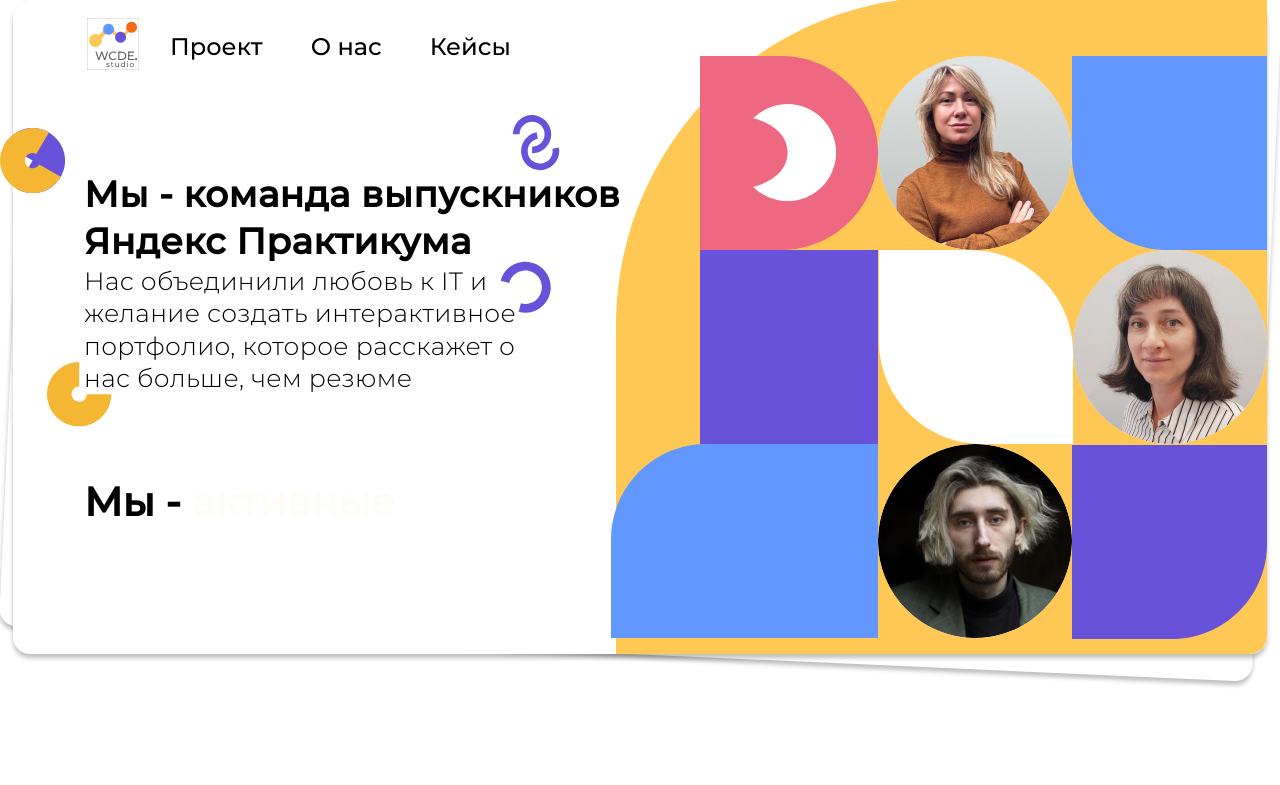
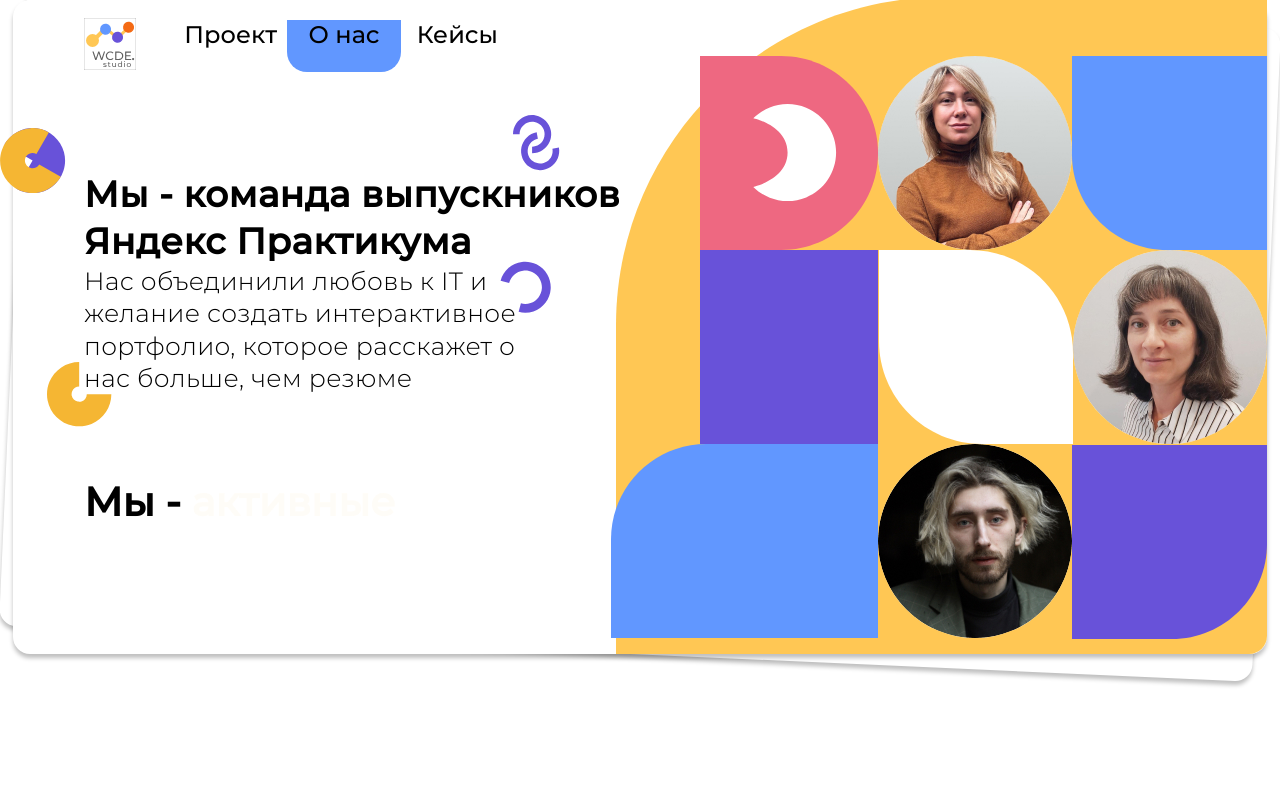
Before and after one commit to DarkwingDuck255/team-pet-project, a React (Create React App) app: page / in a window 1280 px wide. Shown: the top 785 px of the page. Built offline with nearby package versions, Linux system fonts and the light colour scheme.

Commit message:
выпадающее меню частичная реализация

```diff
--- a/package.json
+++ b/package.json
@@ -13,7 +13,6 @@
     "react-scripts": "5.0.1",
     "web-vitals": "^2.1.4"
   },
-  "homepage": "./",
   "scripts": {
     "start": "react-scripts start",
     "build": "react-scripts build",
--- a/src/components/Header/Header.css
+++ b/src/components/Header/Header.css
@@ -50,30 +50,61 @@
 .header__logo-link {
     cursor: pointer;
     max-width: 52px;
-    margin-left: 74px;
+    /* margin-left: 74px; */
 }
 
 .header__nav-wrapper {
     display: flex;
+    justify-content: space-between;
     flex-direction: row;
     gap: 31px;
-    max-width: 600px;
+    max-width: 430px;
     width: 100%;
     padding-top: 18px;
     text-align: center;
     vertical-align: middle;
     align-items: center;
+    margin: 0;
+    margin-left: 71px;
 }
 
 .header__nav {
+    max-width: 340px;
+    width: 100%;
     display: flex;
+    align-items: center;
+    height: 52px;
     flex-direction: row;
-    gap: 48px;
+    /* gap: 48px; */
+    justify-content: space-between;
     font-weight: 500;
     font-size: 24px;
     line-height: 29px;
     text-decoration: none;
     color: #1D1D1D;
+}
+
+.header__nav-link-wrapper {
+    display: flex;
+    position: relative;
+    height: 100%;
+    width: 100%;
+}
+
+.header__nav-link {
+    max-width: 129px;
+    width: 100%;
+    height: 100%;
+    align-self: center;
+    display: flex;
+    /* justify-self: center; */
+    justify-content: center;
+}
+
+.header__nav-link_main {
+    background-color: #6197FF;
+    border-radius: 0px 0px 20px 20px;
+    background-size:cover;
 }
 
 .header__title-wrapper {
@@ -291,3 +322,30 @@
     width: 65px;
     z-index: 3;
 }
+
+/* Выпадающее меню */
+
+.header__nav-droppdown-menu {
+    margin: 0;
+    position: absolute;
+    left: 280px;
+    top: 60px;
+    max-width: 384px;
+    width: 100%;
+    background-color: #6197FF;
+    text-align: left;
+    visibility: hidden;
+    display: flex;
+    flex-direction: column;
+    z-index: 10;
+    border-radius: 0 20px 20px 20px;
+}
+
+.header__nav-droppdown-menu-list {
+    list-style: none;
+    margin: 0;
+}
+
+.header__nav-droppdown-menu_visible {
+    visibility: visible;
+}
--- a/src/components/Header/Header.js
+++ b/src/components/Header/Header.js
@@ -1,4 +1,4 @@
-import React, { useEffect, useState } from 'react';
+import React, { useState } from 'react';
 import { Link } from 'react-router-dom';
 import './Header.css'
 import logo from '../../images/logo.svg';
@@ -15,6 +15,15 @@
 
 
 function Header() {
+    const [hover, setHover] = useState(false)
+
+    function showDropdownMenu() {
+        setHover(true)
+    }
+
+    function hideDropdownMenu() {
+        setHover(false)
+    }
     // let [isText, setText] = React.useState('молодые');
     // let [counter, setCounter] = React.useState(0);
     // const [isChanged, setChanged] = useState(false)
@@ -27,7 +36,7 @@
     //     'готовы к работе'
     // ];
 
-// Функция смены текста из массива
+    // Функция смены текста из массива
 
     // function changeText() {
     //     setText(text[counter])
@@ -56,10 +65,10 @@
     return (
         <>
             <section className='header'>
-                <img src={figure1} className='header__figure-one' alt="абстрактная геометрическая фигура"/>
-                <img src={figure2} className='header__figure-two'alt="абстрактная геометрическая фигура"/>
-                <img src={figure3} className='header__figure-three'alt="абстрактная геометрическая фигура"/>
-                <img src={figure4} className='header__figure-four'alt="абстрактная геометрическая фигура"/>
+                <img src={figure1} className='header__figure-one' alt="абстрактная геометрическая фигура" />
+                <img src={figure2} className='header__figure-two' alt="абстрактная геометрическая фигура" />
+                <img src={figure3} className='header__figure-three' alt="абстрактная геометрическая фигура" />
+                <img src={figure4} className='header__figure-four' alt="абстрактная геометрическая фигура" />
                 {/* <div className='header__rectangle-one-wrap'> */}
                 <div className='header__rectangle-one' />
                 {/* </div> */}
@@ -70,10 +79,47 @@
                                 <img className='header__logo' src={logo} alt='Логотип'></img>
                             </Link>
                             <nav className='header__nav'>
-                                <Link className='header__nav-link common__link' to="/">Проект</Link>
-                                <Link className='header__nav-link common__link' to="/about">О нас</Link>
-                                <Link className='header__nav-link common__link' to="#">Кейсы</Link>
+                                <div className='header__nav-link-wrapper'>
+                                    <Link className='header__nav-link common__link' to="/">Проект</Link>
+                                    <Link className={`header__nav-link common__link header__nav-link_main`} to="/about" onMouseEnter={showDropdownMenu} onMouseLeave={hideDropdownMenu}>
+                                        <span>О нас</span>
+                                    </Link>
+                                    <Link className='header__nav-link common__link' to="#">Кейсы</Link>
+                                </div>
                             </nav>
+                            <div className={`header__nav-droppdown-menu ${hover ? 'header__nav-droppdown-menu_visible' : ''}`} onMouseEnter={showDropdownMenu} onMouseLeave={hideDropdownMenu}>
+                                <ul className='header__nav-droppdown-menu-list'>
+                                    Команда PM:
+                                    <li className='header__nav-droppdown-menu-item'>
+                                        Ольга Никитина
+                                    </li>
+                                    <li className='header__nav-droppdown-menu-item'>Виталий Пичугин
+                                    </li>
+                                    <li className='header__nav-droppdown-menu-item'>Александра Сорокина</li>
+                                </ul>
+                                <ul className='header__nav-droppdown-menu-list'>
+                                    Команда разработчиков:
+                                    <li className='header__nav-droppdown-menu-item'>
+                                        Арсен Абгарян
+                                    </li>
+                                    <li className='header__nav-droppdown-menu-item'>Олег Глухов
+                                    </li>
+                                </ul>
+                                <ul className='header__nav-droppdown-menu-list'>
+                                    Команда дизайнеров:
+                                    <li className='header__nav-droppdown-menu-item'>
+                                        Илья Савин
+                                    </li>
+                                    <li className='header__nav-droppdown-menu-item'>Дарья Завитаева
+                                    </li>
+                                </ul>
+                                <ul className='header__nav-droppdown-menu-list'>
+                                    Команда тестировщиков:
+                                    <li className='header__nav-droppdown-menu-item'>
+                                        Екатерина Джексембаева (человек-команда)
+                                    </li>
+                                </ul>
+                            </div>
                         </div>
                         <div className='header__title-wrapper'>
                             <h1 className='header__title'>
@@ -84,19 +130,19 @@
                                 Нас объединили любовь к IT и желание создать интерактивное портфолио, которое расскажет о нас больше, чем резюме
                             </p>
                             <h2 className='header__about-us-cool'>Мы -&nbsp;
-                            <span className='header__about-us-cool-words'/>
+                                <span className='header__about-us-cool-words' />
 
-                            {/* тут вариант реализации через функцию, но прикрутить к ней анимацию у меня не вышло, поэтому реализовал через кейфреймы */}
+                                {/* тут вариант реализации через функцию, но прикрутить к ней анимацию у меня не вышло, поэтому реализовал через кейфреймы */}
 
 
-                            {/* <span key={text} className={`header__about-us-cool-words ${isChanged ? 'header__about-us-cool-words_animate' : ''}`}> {isText}</span> */}
+                                {/* <span key={text} className={`header__about-us-cool-words ${isChanged ? 'header__about-us-cool-words_animate' : ''}`}> {isText}</span> */}
                             </h2>
                         </div>
                     </div>
                     <div className='header__imgaes-block'>
-                        <img className='header__images-face-olga' src={olga}/>
-                        <img className='header__images-face-ekaterina' src={ekaterina}/>
-                        <img className='header__images-face-ilya' src={ilya}/>
+                        <img className='header__images-face-olga' src={olga} alt='фото Ольги' />
+                        <img className='header__images-face-ekaterina' src={ekaterina} alt='фото Екатерины' />
+                        <img className='header__images-face-ilya' src={ilya} alt='фото Ильи' />
                         {/* <div className='header__images-block-wrapper'> */}
                         <img className='header__image-figures' src={figures} alt='набор нестандартных фигур' />
                         <img className='header__image-yellow-rectangle' src={rectangle} alt='нестандартная фоновая фигура' />
```
